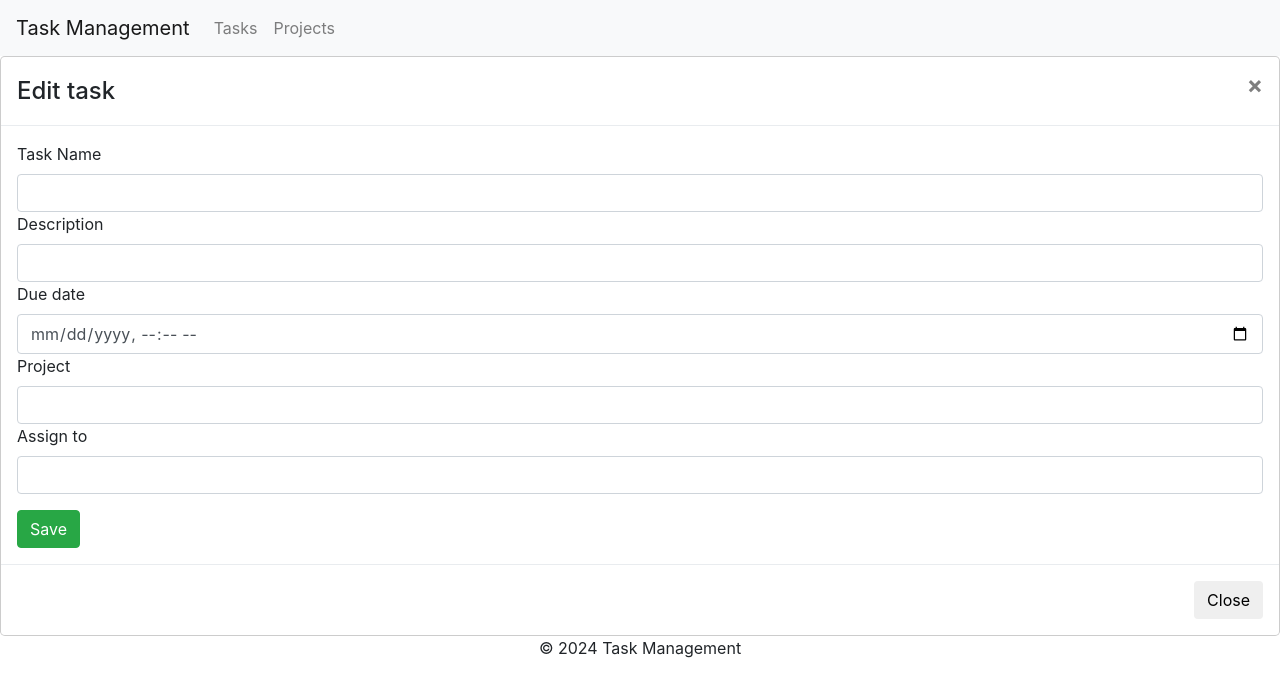
After one commit to petrovska4/Task-Management, a PHP site: template app/views/tasks/edit.php in a window 1280 px wide. The commit adds this page. Shown: the top 697 px of the page. Run offline with PHP 8.4, Linux system fonts and the light colour scheme; the template is opened without the code that fills it, so the values that code supplies are empty; some libraries are stand-ins or nearby versions.

Commit message:
added edit functionality

```diff
--- /dev/null
+++ b/app/views/tasks/edit.php
@@ -0,0 +1,37 @@
+<?php
+
+include '../../models/db.php';
+
+$sql = "select * from project";
+
+$projects = $db->query($sql);
+
+?>
+<div class="modal-content">
+  <div class="modal-header">
+    <h4 class="modal-title">Edit task</h4>
+    <button type="button" class="close" data-dismiss="modal">&times;</button>
+  </div>
+  <div class="modal-body">
+    <form method="POST" action="../../controllers/taskController.php">
+      <input type="hidden" name="action" value="edit">
+      <input type="hidden" id="editTaskId" name="id">
+      <div class="form-group">
+        <label>Task Name</label>
+        <input type="text" id="editTaskName" required name="task" class="form-control">
+        <label>Description</label>
+        <input type="text" id="editDescription" required name="description" class="form-control">
+        <label>Due date</label>
+        <input type="datetime-local" id="editDueDate" required name="due_date" class="form-control">
+        <label>Project</label>
+        <input type="text" id="editProject" required name="project" class="form-control">
+        <label>Assign to</label>
+        <input type="text" id="editAssignedTo" required name="assigned_to" class="form-control">
+      </div>
+      <input type="submit" name="add" value="Save" class="btn btn-success">
+    </form>
+  </div>
+  <div class="modal-footer">
+    <button type="button" class="btn btn-default" data-dismiss="modal">Close</button>
+  </div>
+</div>
```
Also changed, not shown: app/controllers/taskController.php (+16 -0 lines), app/models/task.php (+15 -0 lines), app/views/tasks/index.php (+42 -1 lines), app/views/projects/edit.php (added).
